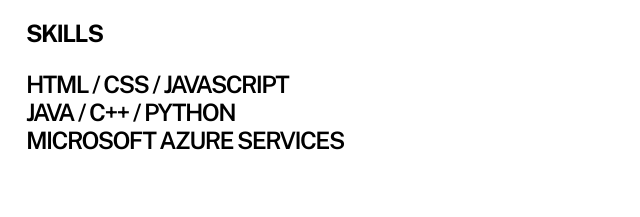
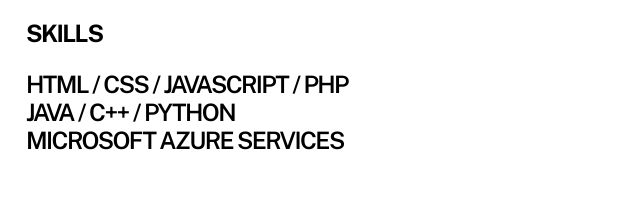
Before and after one commit to ChlmrsSrn/Personal, a plain HTML site: page index.html in a window 1280 px wide. Shown: the part 659-876 px from the top of the page, 614-1254 px from the left. Drawn offline with nearby package versions, Linux system fonts and the light colour scheme.

Commit message:
Update index.html

```diff
--- a/index.html
+++ b/index.html
@@ -59,7 +59,7 @@
             <div class="skill-info">
                 <h3 class="about-h3">SKILLS</h3>
                 <ul>
-                    <li>HTML / CSS / JAVASCRIPT</li>
+                    <li>HTML / CSS / JAVASCRIPT / PHP</li>
                     <li>JAVA / C++ / PYTHON</li>
                     <li>MICROSOFT AZURE SERVICES</li>
                 </ul>
```
